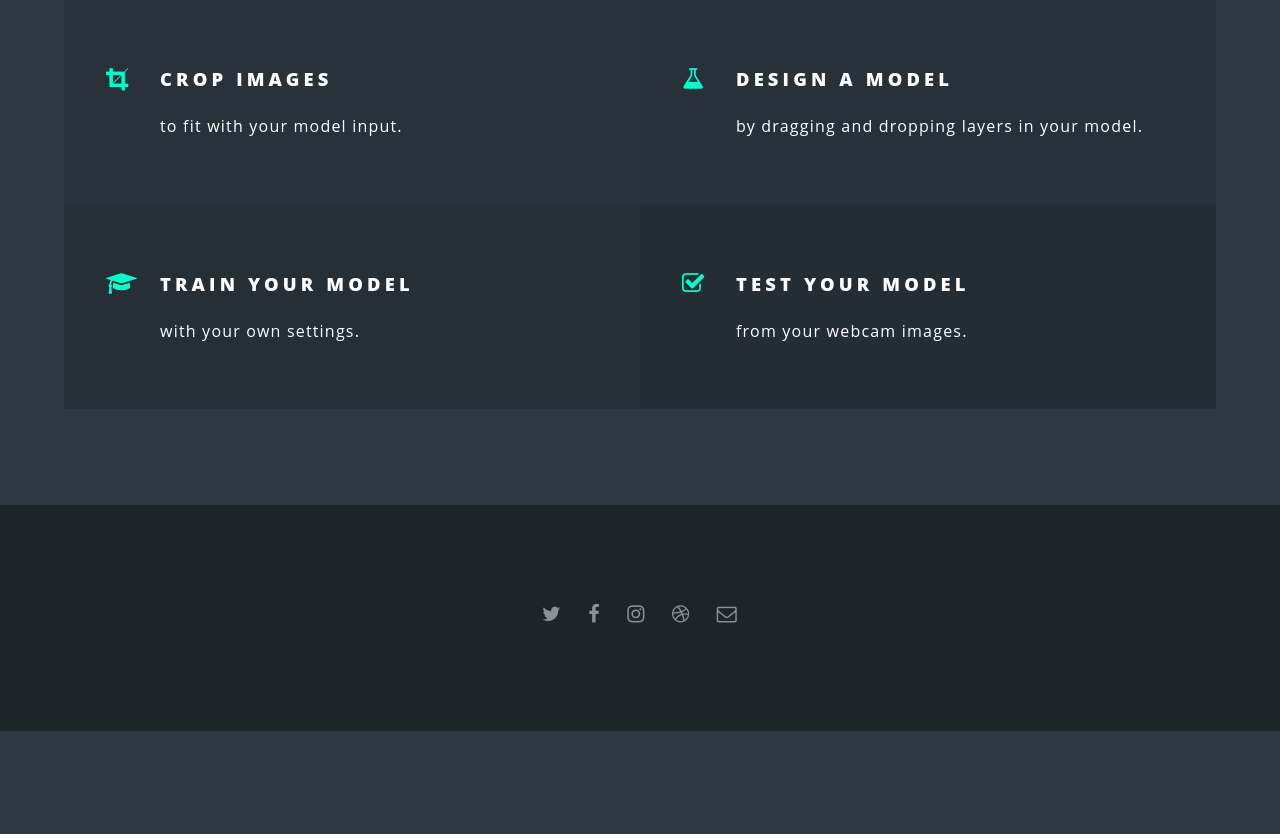
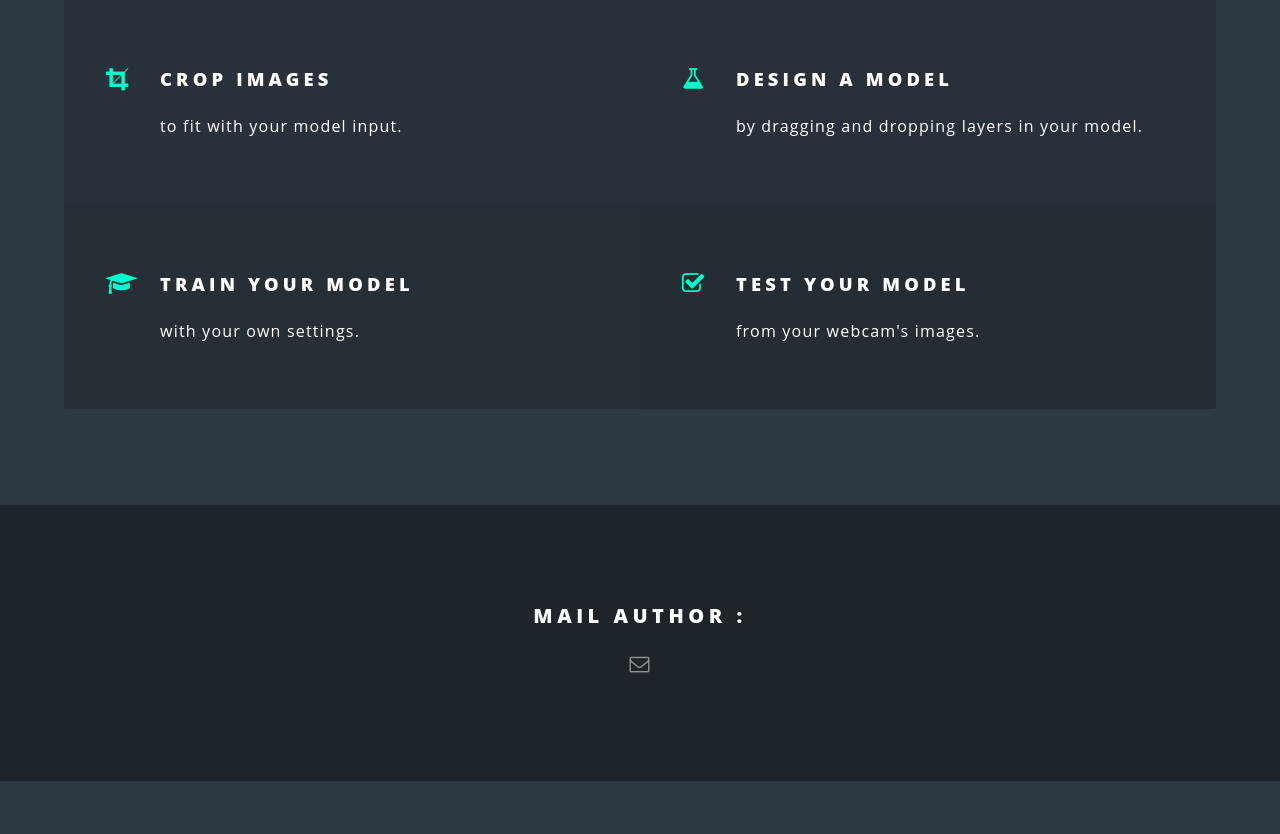
Before and after one commit to EParisot/IC_GUI_web, a Django app: page / in a window 1280 px wide. Shown: the part 1233-2067 px from the top of the page. Before the commit the page ends 1964 px from the top, so only its background shows below. Run offline with Django 3.2, Linux system fonts and the light colour scheme.

Commit message:
Signed-off-by: Klhnikov Riton <parisot.eric.mail@gmail.com>

```diff
--- a/ImagesClassifier/ImagesClassifier/settings.py
+++ b/ImagesClassifier/ImagesClassifier/settings.py
@@ -40,6 +40,7 @@ INSTALLED_APPS = [
     'django.contrib.sessions',
     'django.contrib.messages',
     'django.contrib.staticfiles',
+    #'sslserver',
     'django_extensions',
     'channels',
     'main',
--- a/ImagesClassifier/main/templates/home/home.html
+++ b/ImagesClassifier/main/templates/home/home.html
@@ -59,7 +59,7 @@
 								</li>
 								<li class="icon fa-check-square-o">
 									<h3>Test your model</h3>
-									<p>from your webcam images.</p>
+									<p>from your webcam's images.</p>
 								</li>
 							</ul>
 						</div>
@@ -68,11 +68,7 @@
 				<!-- Footer -->
 					<footer id="footer">
 						<ul class="icons">
-							<li><a href="#" class="icon fa-twitter"><span class="label">Twitter</span></a></li>
-							<li><a href="#" class="icon fa-facebook"><span class="label">Facebook</span></a></li>
-							<li><a href="#" class="icon fa-instagram"><span class="label">Instagram</span></a></li>
-							<li><a href="#" class="icon fa-dribbble"><span class="label">Dribbble</span></a></li>
-							<li><a href="#" class="icon fa-envelope-o"><span class="label">Email</span></a></li>
+							<li><h4>Mail author :</h4><a href="mailto:eparisot@student.42.fr" class="icon fa-envelope-o"><span class="label">Email</span></a></li>
 						</ul>
 					</footer>
 
```
